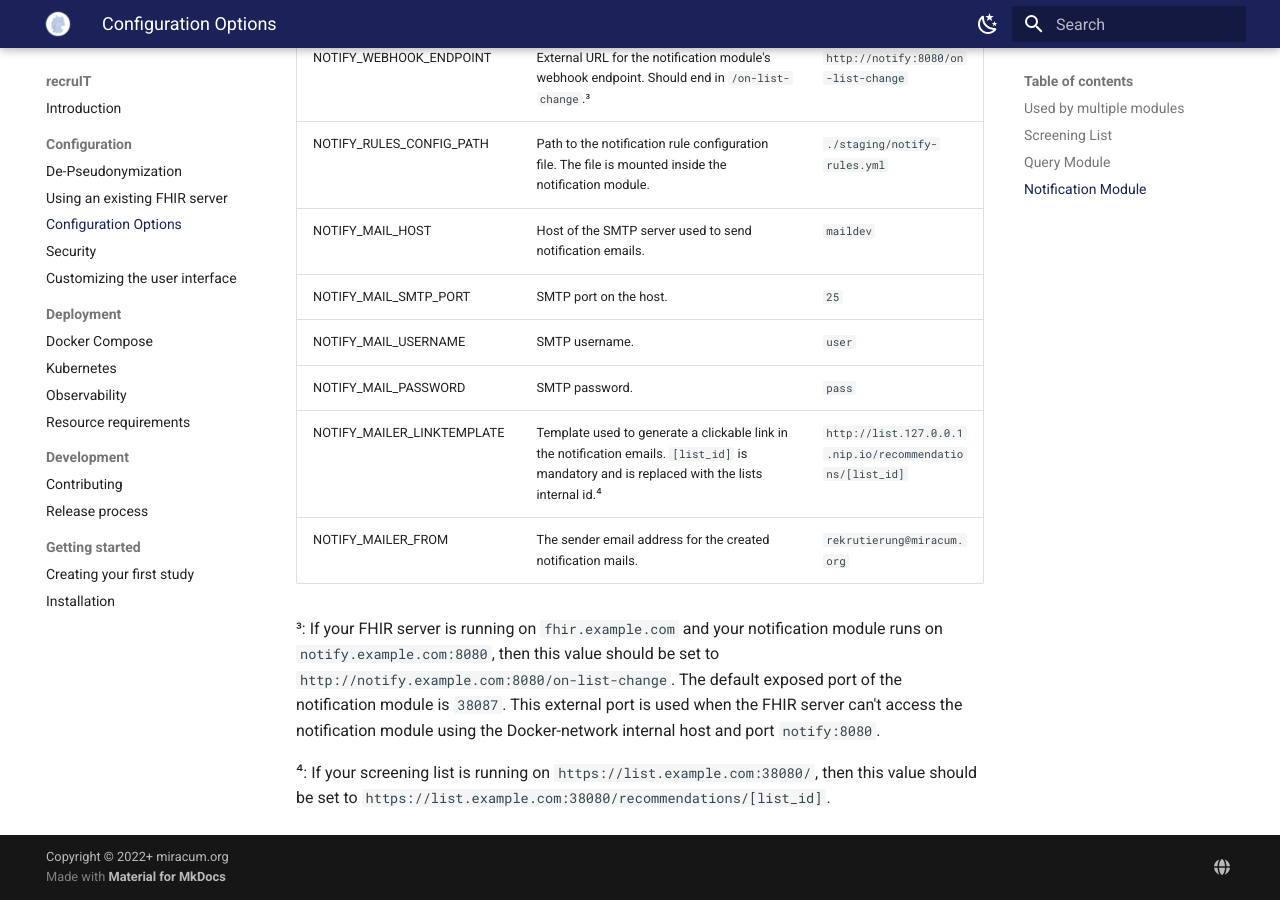
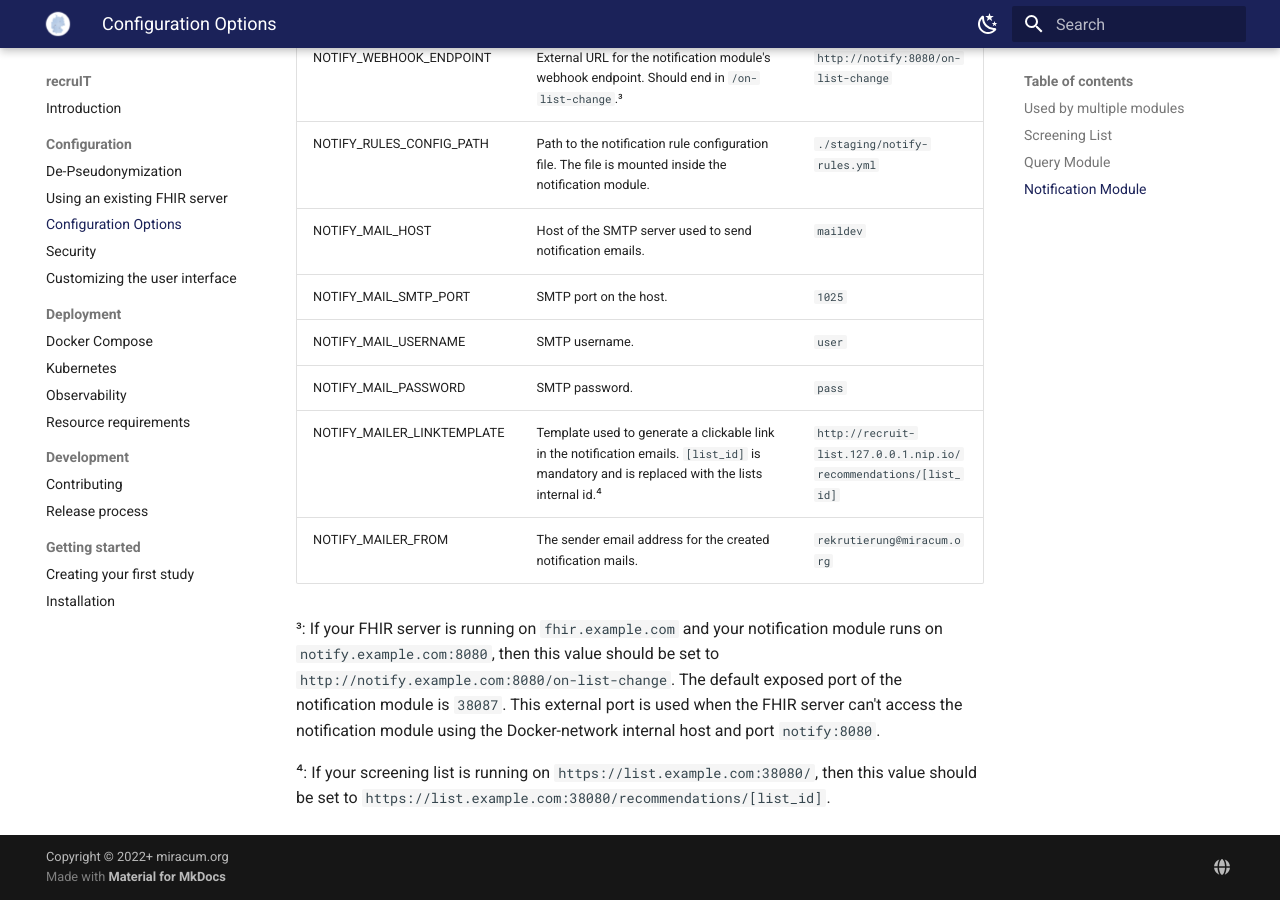
Before and after one commit to miracum/recruit, an MkDocs documentation site: the page built from docs/configuration/options.md, in a window 1280 px wide and 900 px high, scrolled down 3263 px. Built offline with MkDocs 1.6.1 and Material for MkDocs 9.7.7, drawn with Linux system fonts in a browser that asks for light colours.

Commit message:
docs: fixed staging default options

```diff
--- a/docs/configuration/options.md
+++ b/docs/configuration/options.md
@@ -63,16 +63,16 @@ the string `[UC1]` or `[Test]` in order to be processed by the query module.
 
 ## Notification Module
 
-| Variable                   | Description                                                                                                                                  | Staging Default Value                                    |
-| -------------------------- | -------------------------------------------------------------------------------------------------------------------------------------------- | -------------------------------------------------------- |
-| NOTIFY_WEBHOOK_ENDPOINT    | External URL for the notification module's webhook endpoint. Should end in `/on-list-change`.³                                               | `http://notify:8080/on-list-change`                      |
-| NOTIFY_RULES_CONFIG_PATH   | Path to the notification rule configuration file. The file is mounted inside the notification module.                                        | `./staging/notify-rules.yml`                             |
-| NOTIFY_MAIL_HOST           | Host of the SMTP server used to send notification emails.                                                                                    | `maildev`                                                |
-| NOTIFY_MAIL_SMTP_PORT      | SMTP port on the host.                                                                                                                       | `25`                                                     |
-| NOTIFY_MAIL_USERNAME       | SMTP username.                                                                                                                               | `user`                                                   |
-| NOTIFY_MAIL_PASSWORD       | SMTP password.                                                                                                                               | `pass`                                                   |
-| NOTIFY_MAILER_LINKTEMPLATE | Template used to generate a clickable link in the notification emails. `[list_id]` is mandatory and is replaced with the lists internal id.⁴ | `http://list.127.0.0.1.nip.io/recommendations/[list_id]` |
-| NOTIFY_MAILER_FROM         | The sender email address for the created notification mails.                                                                                 | `rekrutierung@miracum.org`                               |
+| Variable                   | Description                                                                                                                                  | Staging Default Value                                            |
+| -------------------------- | -------------------------------------------------------------------------------------------------------------------------------------------- | ---------------------------------------------------------------- |
+| NOTIFY_WEBHOOK_ENDPOINT    | External URL for the notification module's webhook endpoint. Should end in `/on-list-change`.³                                               | `http://notify:8080/on-list-change`                              |
+| NOTIFY_RULES_CONFIG_PATH   | Path to the notification rule configuration file. The file is mounted inside the notification module.                                        | `./staging/notify-rules.yml`                                     |
+| NOTIFY_MAIL_HOST           | Host of the SMTP server used to send notification emails.                                                                                    | `maildev`                                                        |
+| NOTIFY_MAIL_SMTP_PORT      | SMTP port on the host.                                                                                                                       | `1025`                                                           |
+| NOTIFY_MAIL_USERNAME       | SMTP username.                                                                                                                               | `user`                                                           |
+| NOTIFY_MAIL_PASSWORD       | SMTP password.                                                                                                                               | `pass`                                                           |
+| NOTIFY_MAILER_LINKTEMPLATE | Template used to generate a clickable link in the notification emails. `[list_id]` is mandatory and is replaced with the lists internal id.⁴ | `http://recruit-list.127.0.0.1.nip.io/recommendations/[list_id]` |
+| NOTIFY_MAILER_FROM         | The sender email address for the created notification mails.                                                                                 | `rekrutierung@miracum.org`                                       |
 
 ³: If your FHIR server is running on `fhir.example.com` and your notification module runs on `notify.example.com:8080`,
 then this value should be set to `http://notify.example.com:8080/on-list-change`. The default exposed port of the notification module is `38087`. This external port is used when the FHIR server can't access the notification module using the Docker-network internal host and port `notify:8080`.
```
